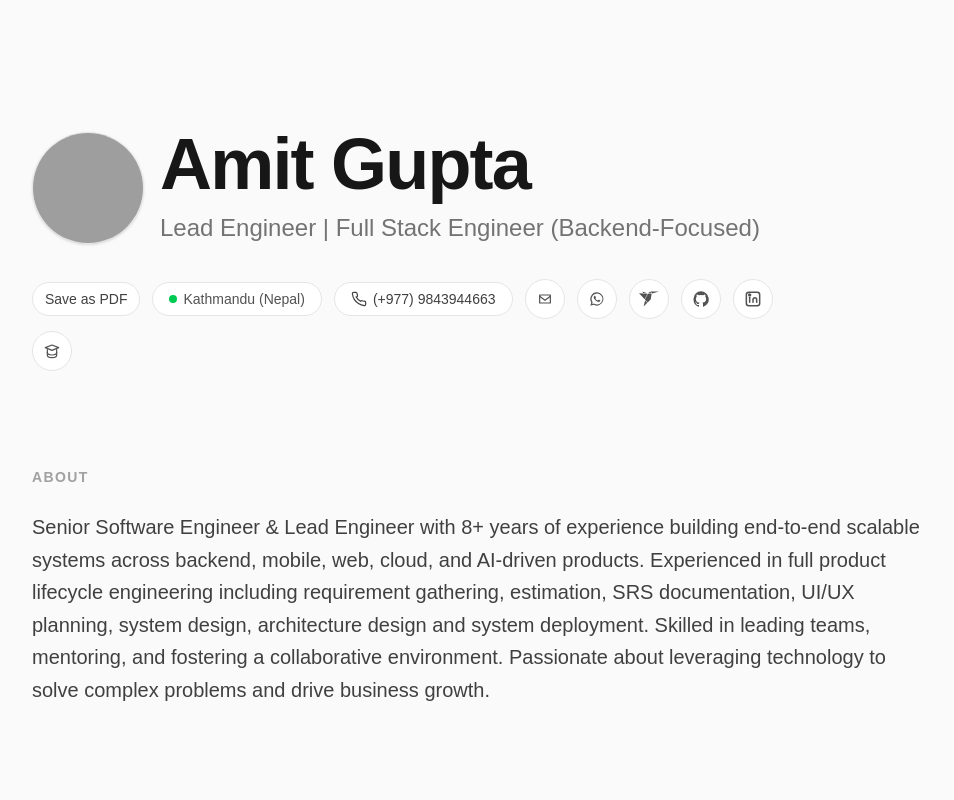
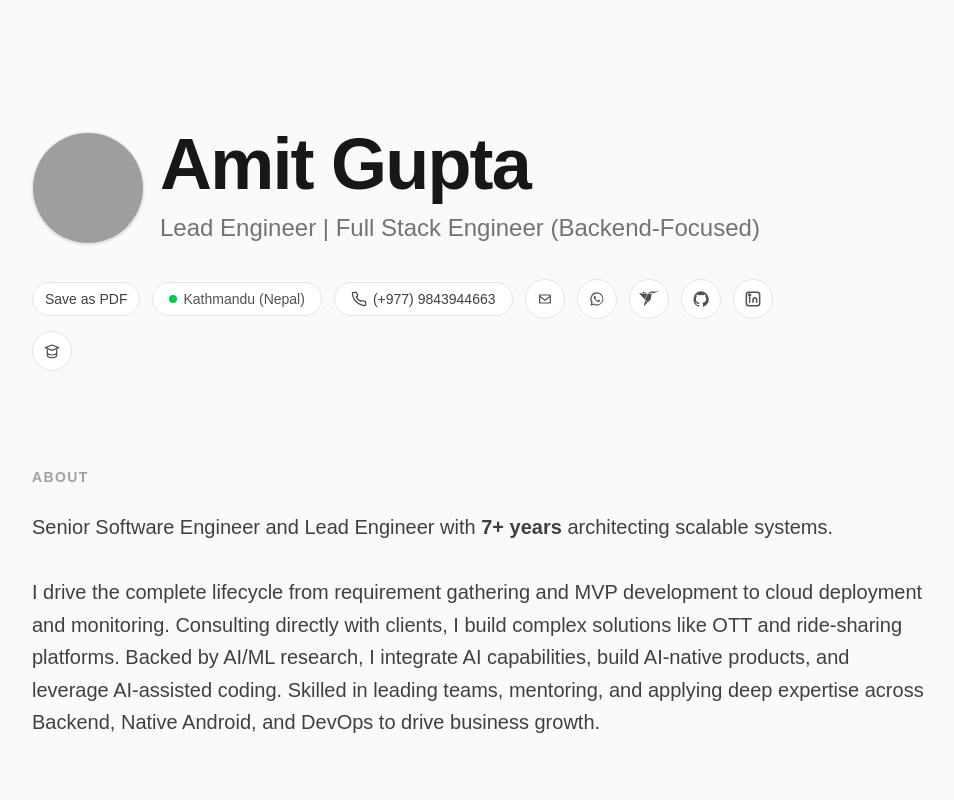
Before and after one commit to AmitGupta1994/amitgupta-portfolio, a Next.js app in the folder apps/frontend/: page / in a window 1280 px wide. Shown: the top 800 px of the page, without its empty margins (120-1074 px from the left). Built offline with nearby package versions, Linux system fonts and the light colour scheme; no server answers; grey boxes are pictures that could not be loaded.

Commit message:
[update][About me]: update the data in About me section

```diff
--- a/apps/frontend/src/components/About.tsx
+++ b/apps/frontend/src/components/About.tsx
@@ -8,9 +8,10 @@ export default function About({ summary }: AboutProps) {
       <h3 className="text-sm uppercase tracking-widest text-neutral-400 font-semibold mb-2">
         About
       </h3>
-      <p className="text-lg md:text-xl text-neutral-700 leading-relaxed max-w-4xl">
-        {summary}
-      </p>
+      <p
+        className="text-lg md:text-xl text-neutral-700 leading-relaxed max-w-4xl"
+        dangerouslySetInnerHTML={{ __html: summary }}
+      />
     </section>
   );
 }
--- a/apps/frontend/src/data/profile.ts
+++ b/apps/frontend/src/data/profile.ts
@@ -14,5 +14,5 @@ export const profileData: Profile = {
     github: "https://github.com/amitgupta1994",
     googleScholar: "https://scholar.google.com/citations?user=NZwhe6kAAAAJ&hl=en&oi=sra",
   },
-  summary: "Senior Software Engineer & Lead Engineer with 8+ years of experience building end-to-end scalable systems across backend, mobile, web, cloud, and AI-driven products. \n Experienced in full product lifecycle engineering including requirement gathering, estimation, SRS documentation, UI/UX planning, system design, architecture design and system deployment. \n Skilled in leading teams, mentoring, and fostering a collaborative environment. Passionate about leveraging technology to solve complex problems and drive business growth.",
+  summary: "Senior Software Engineer and Lead Engineer with <strong>7+ years</strong> architecting scalable systems. <br><br> I drive the complete lifecycle from requirement gathering and MVP development to cloud deployment and monitoring. Consulting directly with clients, I build complex solutions like OTT and ride-sharing platforms. Backed by AI/ML research, I integrate AI capabilities, build AI-native products, and leverage AI-assisted coding. Skilled in leading teams, mentoring, and applying deep expertise across Backend, Native Android, and DevOps to drive business growth.",
 };
```
